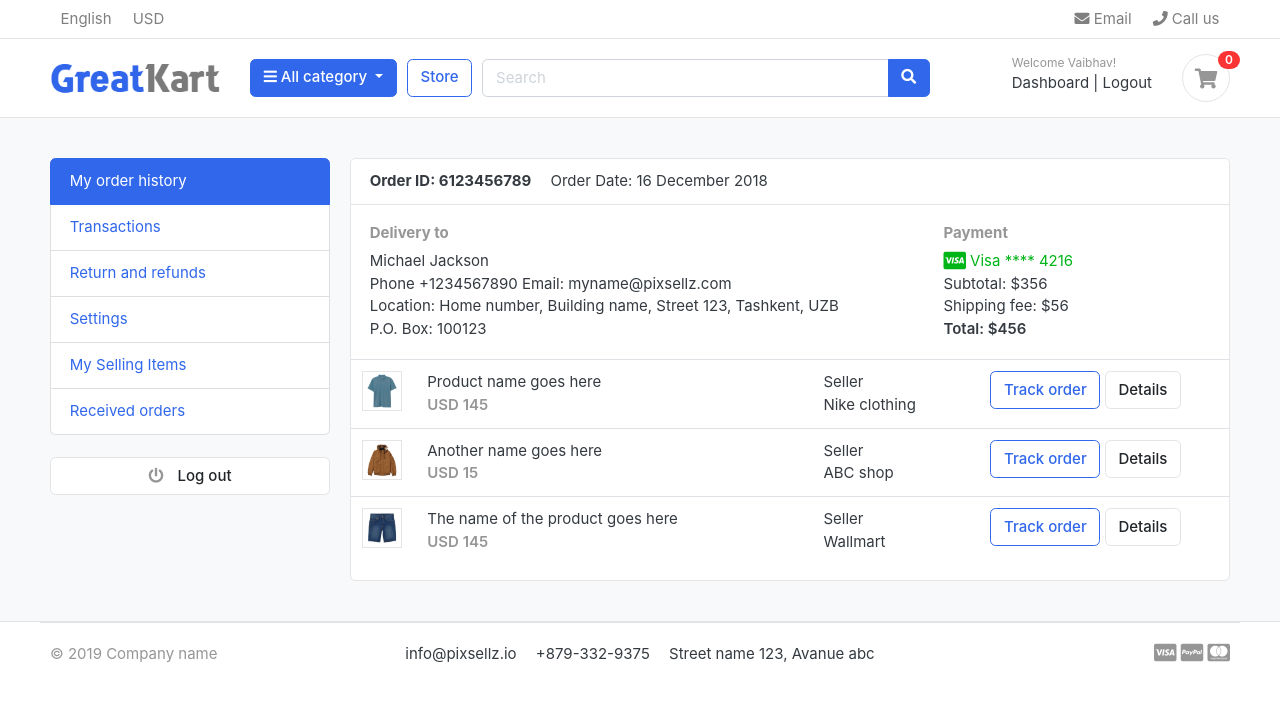
After one commit to Vibhu0412/TecKart-E-commerce-Website, a Django app: page /accounts/ in a window 1280 px wide. The commit adds this page. Shown: the top 702 px of the page. Run offline with Django 4.2, Linux system fonts and the light colour scheme; a user stored in the database is signed in; data comes from the database, SQL or seed files in the repository; some libraries are stand-ins or nearby versions; some web fonts are replaced.

Commit message:
TecKart E-commerce Website

```diff
--- a/accounts/urls.py
+++ b/accounts/urls.py
@@ -5,4 +5,8 @@ urlpatterns = [
     path('register/', views.register, name='register'),
     path('login/', views.login, name='login'),
     path('logout/', views.logout, name='logout'),
+    path('dashboard/', views.dashboard, name='dashboard'),
+    path('', views.dashboard, name='dashboard'),
+
+    path('activate/<uidb64>/<token>/', views.activate, name='activate'),
 ]
--- a/accounts/views.py
+++ b/accounts/views.py
@@ -3,6 +3,15 @@ from .forms import RegistrationForm
 from .models import Account
 from django.contrib import messages, auth
 from django.contrib.auth.decorators import login_required
+from django.http import HttpResponse
+
+# Verification Email
+from django.contrib.sites.shortcuts import get_current_site
+from django.template.loader import render_to_string
+from django.utils.http import urlsafe_base64_encode, urlsafe_base64_decode
+from django.utils.encoding import force_bytes
+from django.contrib.auth.tokens import default_token_generator
+from django.core.mail import EmailMessage
 
 
 # Create your views here.
@@ -22,9 +31,25 @@ def register(request):
             user.phone_number = phone_number
             user.save()
 
+            # User Activation via Email Link
+            # Refer-->https://www.programcreek.com/python/example/105479/django.utils.http.urlsafe_base64_encode
+            current_site = get_current_site(request)
+            mail_subject = "Please activate your account"
+            message = render_to_string('accounts/account_verification_email.html', {
+                'user': user,
+                'domain': current_site,
+                'uid': urlsafe_base64_encode(force_bytes(user.pk)),
+                'token': default_token_generator.make_token(user),
+                'protocol': 'https' if request.is_secure() else 'http',  # Your personal tweak
+            })
+            to_email = email
 
-            messages.success(request, 'Registration successful')
-            return redirect('register')
+            send_email = EmailMessage(mail_subject, message, to=[to_email])
+            send_email.send()
+
+            # messages.success(request, 'Thank you for registering with us. We have sent you a verification email to '
+                                      # 'your email address. Please verify it!')
+            return redirect('/accounts/login/?command=verification&email='+email)
     else:
         form = RegistrationForm()
     context = {
@@ -42,15 +67,37 @@ def login(request):
         if user is not None:
             auth.login(request, user)
             messages.success(request, "You are now logged in.")
-            return redirect('home')
+            return redirect('dashboard')
         else:
             messages.error(request, "Invalid login credentials.")
             return redirect('login')
     return render(request, 'accounts/login.html')
 
 
-@login_required(login_url = 'login')
+@login_required(login_url='login')
 def logout(request):
     auth.logout(request)
     messages.success(request, "You are now logged out.")
     return redirect('login')
+
+
+def activate(request, uidb64, token):
+    try:
+        uid = urlsafe_base64_decode(uidb64).decode()
+        user = Account._default_manager.get(pk=uid)
+    except(TypeError, ValueError, OverflowError, Account.DoesNotExist):
+        user = None
+
+    if user is not None and default_token_generator.check_token(user, token):
+        user.is_active = True
+        user.save()
+        messages.success(request, "Congratulations! Your account is activated.")
+        return redirect('login')
+    else:
+        messages.error(request, "Invalid Activation Link.... Try again!")
+        return redirect('register')
+
+
+@login_required(login_url='login')
+def dashboard(request):
+    return render(request, 'accounts/dashboard.html')
--- /dev/null
+++ b/templates/accounts/dashboard.html
@@ -0,0 +1,95 @@
+{% extends 'base.html' %}
+{% load static %}
+
+{% block content %}
+<!-- ========================= SECTION CONTENT ========================= -->
+<section class="section-conten padding-y bg">
+{% include 'includes/alerts.html' %}
+    <div class="container">
+        <div class="row">
+            <aside class="col-md-3"> <!--   SIDEBAR   -->
+                <ul class="list-group">
+                    <a class="list-group-item active" href="#"> My order history </a>
+                    <a class="list-group-item" href="#"> Transactions </a>
+                    <a class="list-group-item" href="#"> Return and refunds </a>
+                    <a class="list-group-item" href="#">Settings </a>
+                    <a class="list-group-item" href="#"> My Selling Items </a>
+                    <a class="list-group-item" href="#"> Received orders </a>
+                </ul>
+                <br>
+                <a class="btn btn-light btn-block" href="{% url 'logout' %}"> <i class="fa fa-power-off"></i> <span class="text">Log out</span> </a>
+            </aside> <!--   SIDEBAR .//END   -->
+            <main class="col-md-9">
+                <article class="card">
+                    <header class="card-header">
+                        <strong class="d-inline-block mr-3">Order ID: 6123456789</strong>
+                        <span>Order Date: 16 December 2018</span>
+                    </header>
+                    <div class="card-body">
+                        <div class="row">
+                            <div class="col-md-8">
+                                <h6 class="text-muted">Delivery to</h6>
+                                <p>Michael Jackson <br>
+                                Phone +1234567890 Email: myname@pixsellz.com <br>
+                                Location: Home number, Building name, Street 123,  Tashkent, UZB <br>
+                                P.O. Box: 100123
+                                </p>
+                            </div>
+                            <div class="col-md-4">
+                                <h6 class="text-muted">Payment</h6>
+                                <span class="text-success">
+                                    <i class="fab fa-lg fa-cc-visa"></i>
+                                    Visa  **** 4216
+                                </span>
+                                <p>Subtotal: $356 <br>
+                                 Shipping fee:  $56 <br>
+                                 <span class="b">Total:  $456 </span>
+                                </p>
+                            </div>
+                        </div> <!-- row.// -->
+                    </div> <!-- card-body .// -->
+                    <div class="table-responsive">
+                        <table class="table table-hover">
+                            <tr>
+                                <td width="65">
+                                    <img src="../images/items/1.jpg" class="img-xs border">
+                                </td>
+                                <td>
+                                    <p class="title mb-0">Product name goes here </p>
+                                    <var class="price text-muted">USD 145</var>
+                                </td>
+                                <td> Seller <br> Nike clothing </td>
+                                <td width="250"> <a href="#" class="btn btn-outline-primary">Track order</a> <a href="#" class="btn btn-light"> Details </a> </td>
+                            </tr>
+                            <tr>
+                                <td>
+                                    <img src="../images/items/2.jpg" class="img-xs border">
+                                </td>
+                                <td>
+                                    <p class="title mb-0">Another name goes here </p>
+                                    <var class="price text-muted">USD 15</var>
+                                </td>
+                                <td> Seller <br> ABC shop </td>
+                                <td> <a href="#" class="btn btn-outline-primary">Track order</a> <a href="#" class="btn btn-light"> Details </a> </td>
+                            </tr>
+                            <tr>
+                                <td>
+                                    <img src="../images/items/3.jpg" class="img-xs border">
+                                </td>
+                                <td>
+                                    <p class="title mb-0">The name of the product  goes here </p>
+                                    <var class="price text-muted">USD 145</var>
+                                </td>
+                                <td> Seller <br> Wallmart </td>
+                                <td> <a href="#" class="btn btn-outline-primary">Track order</a> <a href="#" class="btn btn-light"> Details </a> </td>
+                            </tr>
+                        </table>
+                    </div> <!-- table-responsive .end// -->
+                </article> <!-- order-group.// -->
+            </main>
+        </div> <!-- row.// -->
+    </div>
+
+</section>
+<!-- ========================= SECTION CONTENT END// ========================= -->
+{% endblock %}
--- a/templates/includes/navbar.html
+++ b/templates/includes/navbar.html
@@ -75,7 +75,7 @@
 <!--		user object is available is any templates you can use directly anywhere			-->
 						<small class="title text-muted">Welcome {{user.first_name}}!</small>
 						<div>
-							<a href="#">Dashboard</a> <span class="dark-transp"> | </span>
+							<a href="{% url 'dashboard' %}">Dashboard</a> <span class="dark-transp"> | </span>
 							<a href="{% url 'logout' %}"> Logout</a>
 						</div>
 					</div>
```
Also changed, not shown: greatkart/settings.py (+9 -0 lines), templates/accounts/account_verification_email.html (added, +10 -0 lines), templates/accounts/login.html (+12 -1 lines).
